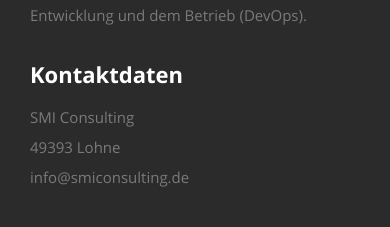
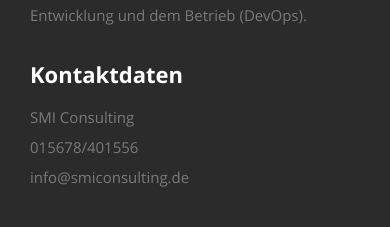
Before and after one commit to stefanm96/website, a React (Create React App) app: page / in a window 390 px wide. Shown: the part 1340-1567 px from the top of the page. Built offline with nearby package versions, Linux system fonts and the light colour scheme.

Commit message:
updated phone and address

```diff
--- a/public/resumeData.json
+++ b/public/resumeData.json
@@ -6,7 +6,7 @@
     "bio": "Seit 2018 unterstütze ich als IT-Berater verschiedenste Kunden vom Startup bis zum Großkonzern. Mit meinem breiten Wissen an Technologien, meiner lösungsorientierten Arbeitsweise und tiefen Expertise im Java/Spring/Cloud Umfeld, helfe ich meinen Kunden durch Neu- und Weiterentwicklungen in der Digitalisierung ihrer Prozesse, insbesondere in der Software Architektur, Entwicklung und dem Betrieb (DevOps).",
     "contactmessage": "Es wird aktuell an einem Kontaktformular gearbeitet. Bis dahin stehe ich Ihnen gerne über E-Mail, LinkedIn oder Instagram zur Verfügung. Vielen Dank!",
     "email": "info@smiconsulting.de",
-    "phone": "555-555-5555",
+    "phone": "015678/401556",
     "address": {
       "street": "street",
       "city": "Lohne",
--- a/src/Components/About.js
+++ b/src/Components/About.js
@@ -31,7 +31,7 @@
                   <h2>Kontaktdaten</h2>
                   <p className="address">
 						   <span>{name}</span><br/>
-						   <span>{zip} {city}</span><br/>
+						   <span>{phone}</span><br/>
                      <span>{email}</span>
 					   </p>
                </div>
```
Also changed, not shown: public/manifest.json, 1 other file (tests, documents, lock files or other folders).
